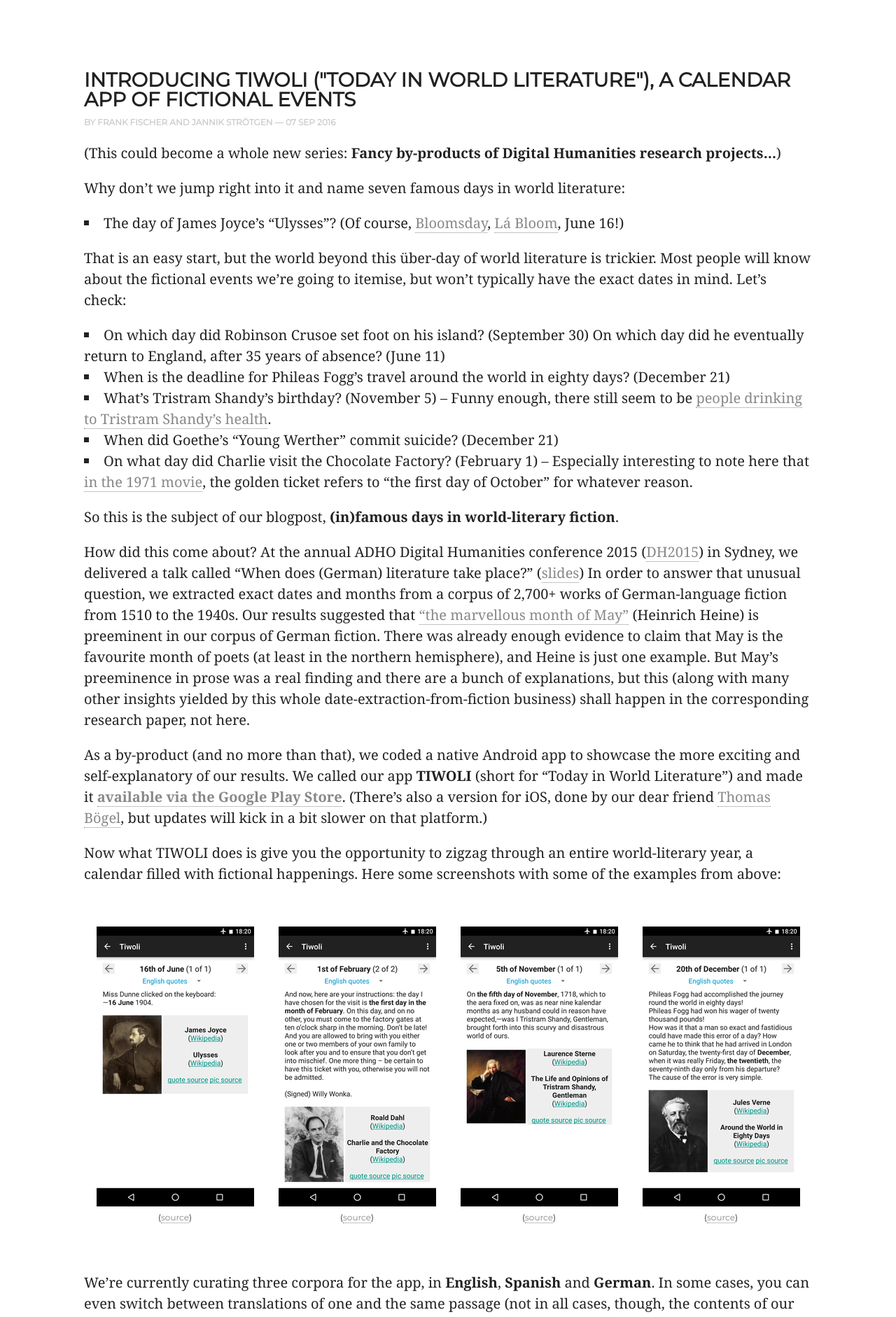
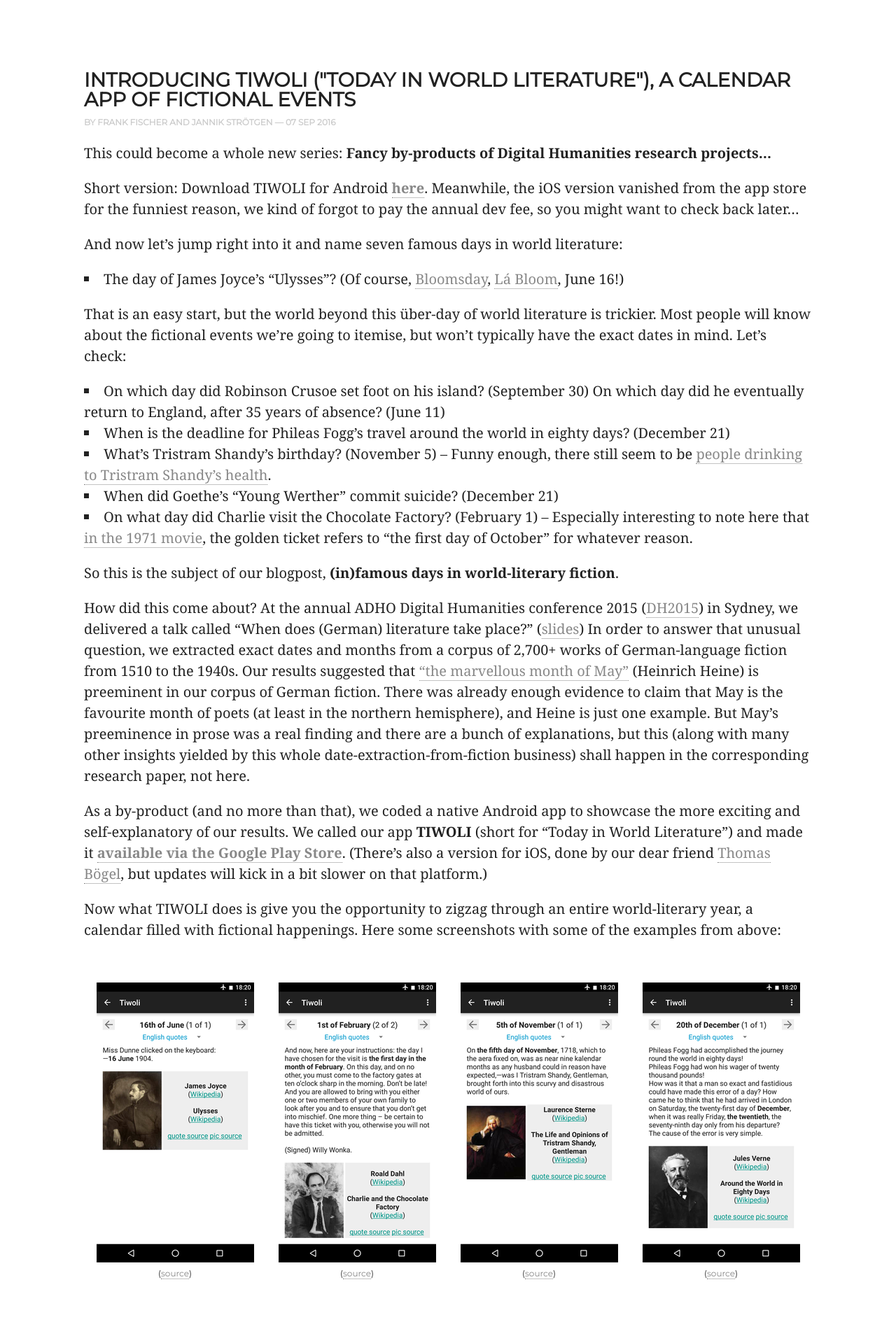
Before and after one commit to weltliteratur/blog, a Jekyll site: the page built from _posts/2016-09-07-Introducing-TIWOLI.markdown, in a window 1280 px wide. Shown: the part 250-2132 px from the top of the page at 70% size. Built offline with Jekyll 4.4.1, drawn with Linux system fonts in a browser that asks for light colours; nearby versions of some CDN libraries; some web fonts are replaced; comment, search, counter and statistics services are not loaded.

Commit message:
info on the iOS version

```diff
--- a/_posts/2016-09-07-Introducing-TIWOLI.markdown
+++ b/_posts/2016-09-07-Introducing-TIWOLI.markdown
@@ -6,9 +6,11 @@
 date: 2016-09-07
 ---
 
-(This could become a whole new series: **Fancy by-products of Digital Humanities research projects…**)
+This could become a whole new series: **Fancy by-products of Digital Humanities research projects…**
 
-Why don't we jump right into it and name seven famous days in world literature:
+Short version: Download TIWOLI for Android **[here](https://play.google.com/store/apps/details?id=de.wannauchimmer.apps.tiwoli)**. Meanwhile, the iOS version vanished from the app store for the funniest reason, we kind of forgot to pay the annual dev fee, so you might want to check back later…
+
+And now let's jump right into it and name seven famous days in world literature:
 
 - The day of James Joyce's "Ulysses"? (Of course, [Bloomsday](https://en.wikipedia.org/wiki/Bloomsday), [Lá Bloom](https://ga.wikipedia.org/wiki/L%C3%A1_Bloom), June 16!)
 
```
